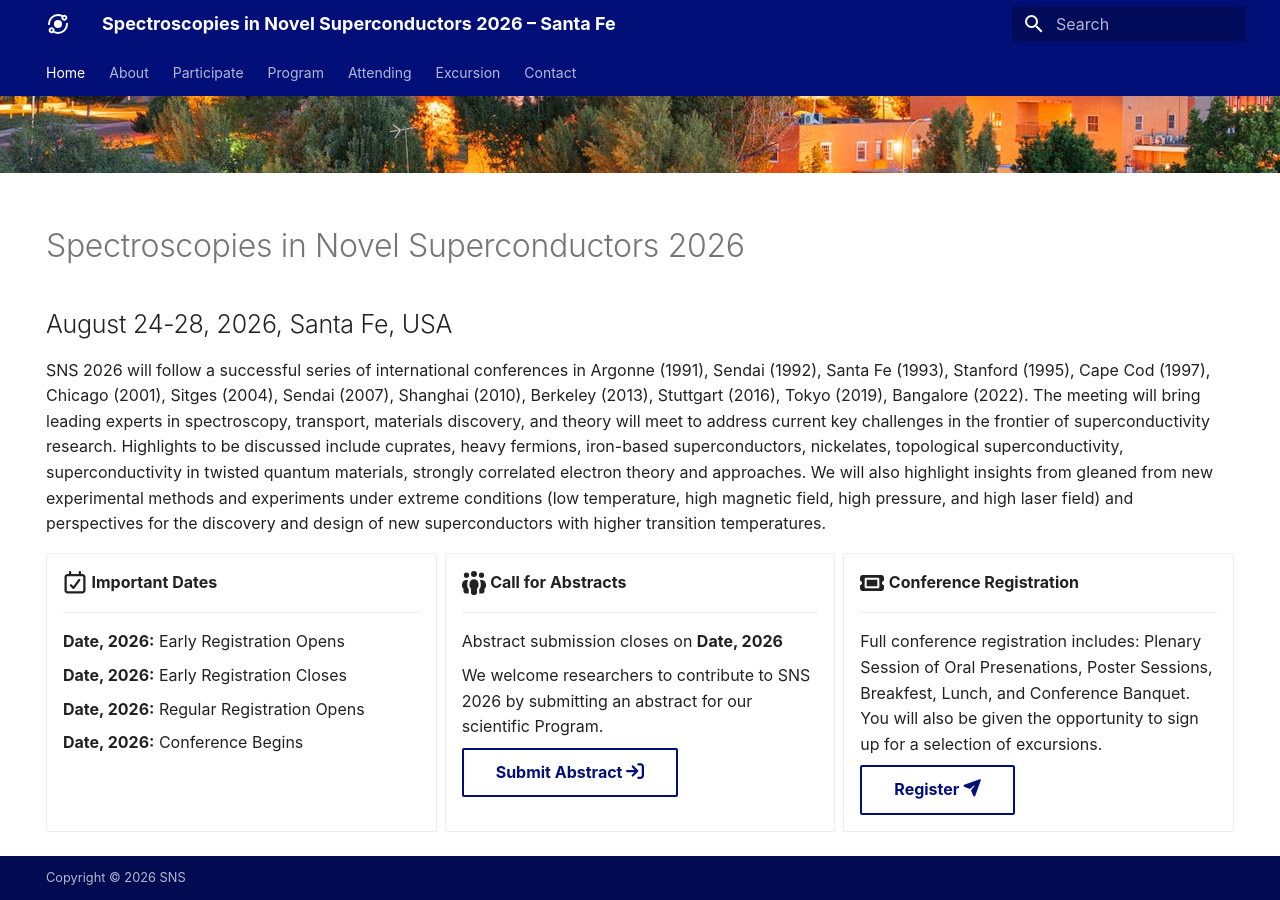
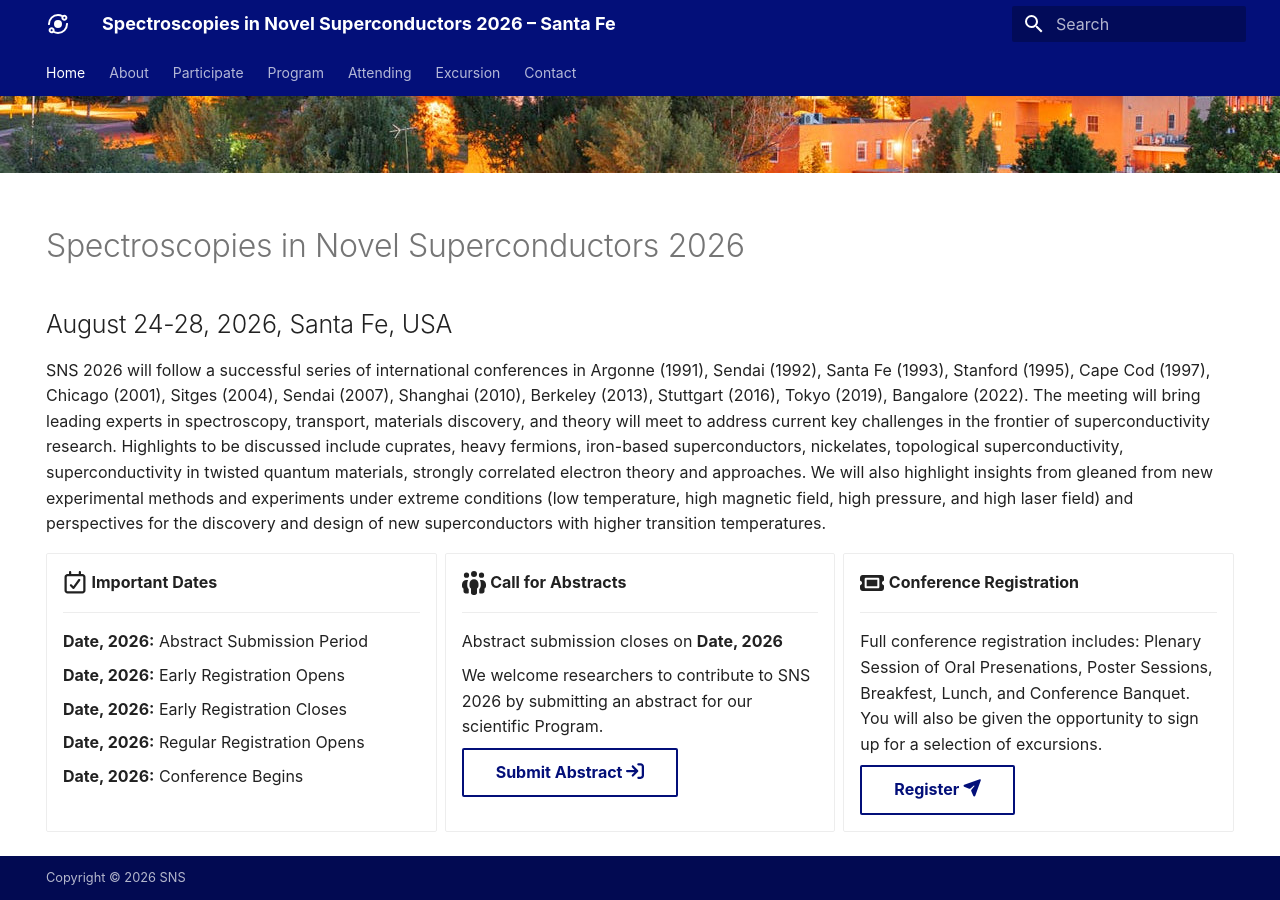
Before and after one commit to SNS2026/SNS2026.github.io, an MkDocs documentation site: the page built from docs/index.md, in a window 1280 px wide and 900 px high, scrolled down 513 px. Built offline with MkDocs 1.6.1 and Material for MkDocs 9.7.7, drawn with Linux system fonts in a browser that asks for light colours; some web fonts are replaced.

Commit message:
Update index.md

```diff
--- a/docs/index.md
+++ b/docs/index.md
@@ -17,6 +17,7 @@ SNS 2026 will follow a successful series of international conferences in Argonne
 -   :fontawesome-regular-calendar-check:{ .lg .middle} __Important Dates__
 
     ---
+    **Date, 2026:** Abstract Submission Period
 
     **Date, 2026:** Early Registration Opens
 
```
